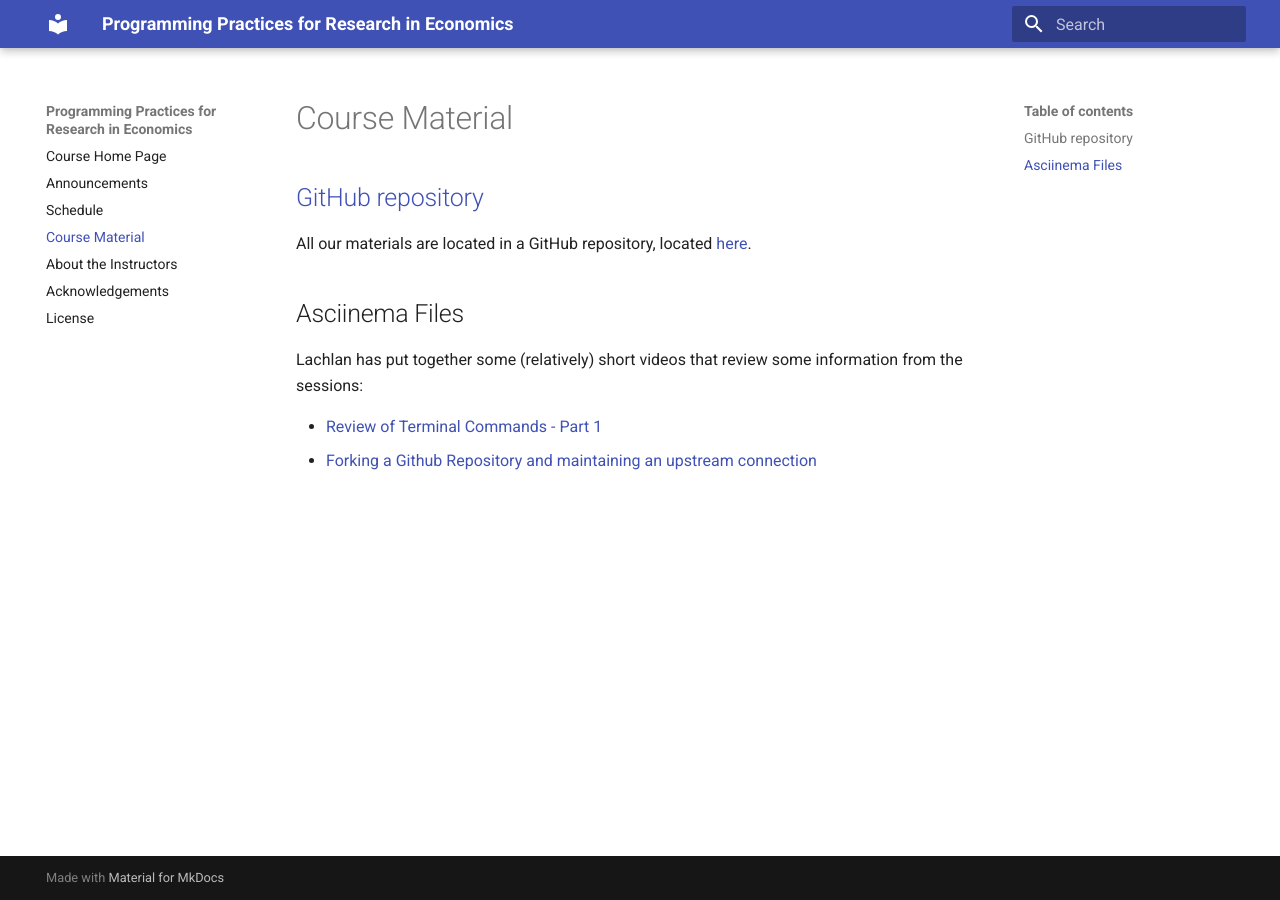
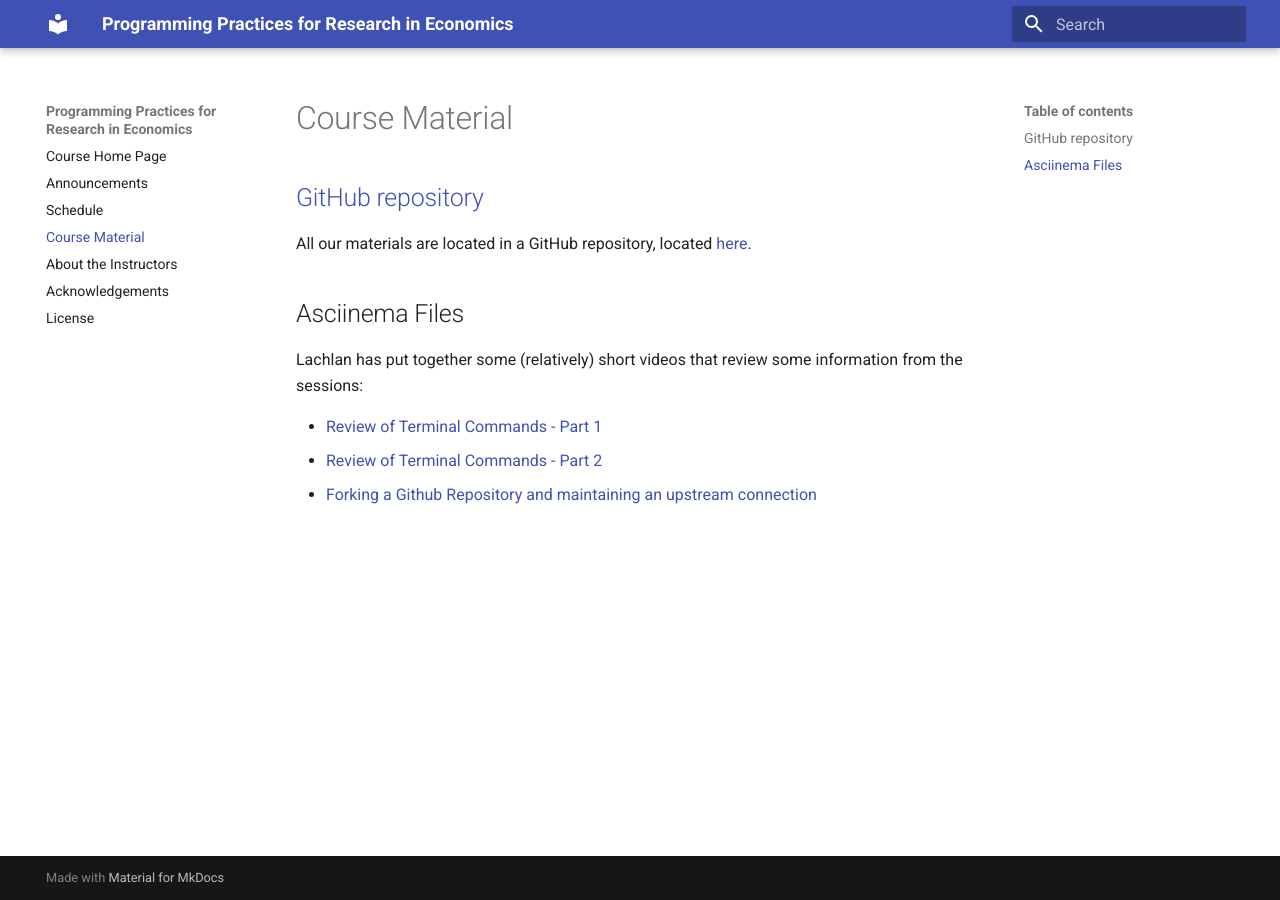
Before and after one commit to tisem-digital-marketing/2021-smwa, an MkDocs documentation site: the page built from docs/material.md, in a window 1280 px wide. Built offline with MkDocs 1.6.1 and Material for MkDocs 9.7.7, drawn with Linux system fonts in a browser that asks for light colours; old or Windows-style settings are respelled for this version of MkDocs.

Commit message:
asciinema of day 2 terminal commands

```diff
--- a/docs/material.md
+++ b/docs/material.md
@@ -9,6 +9,7 @@ All our materials are located in a GitHub repository, located [here](https://git
 Lachlan has put together some (relatively) short videos that review some information from the sessions:
 
 *   [Review of Terminal Commands - Part 1](https://asciinema.org/a/135337)
+*   [Review of Terminal Commands - Part 2](https://asciinema.org/a/22LOkjzigHx4UPuJbusfkdeJo)
 *   [Forking a Github Repository and maintaining an upstream connection](https://asciinema.org/a/135325)
 
 
```
